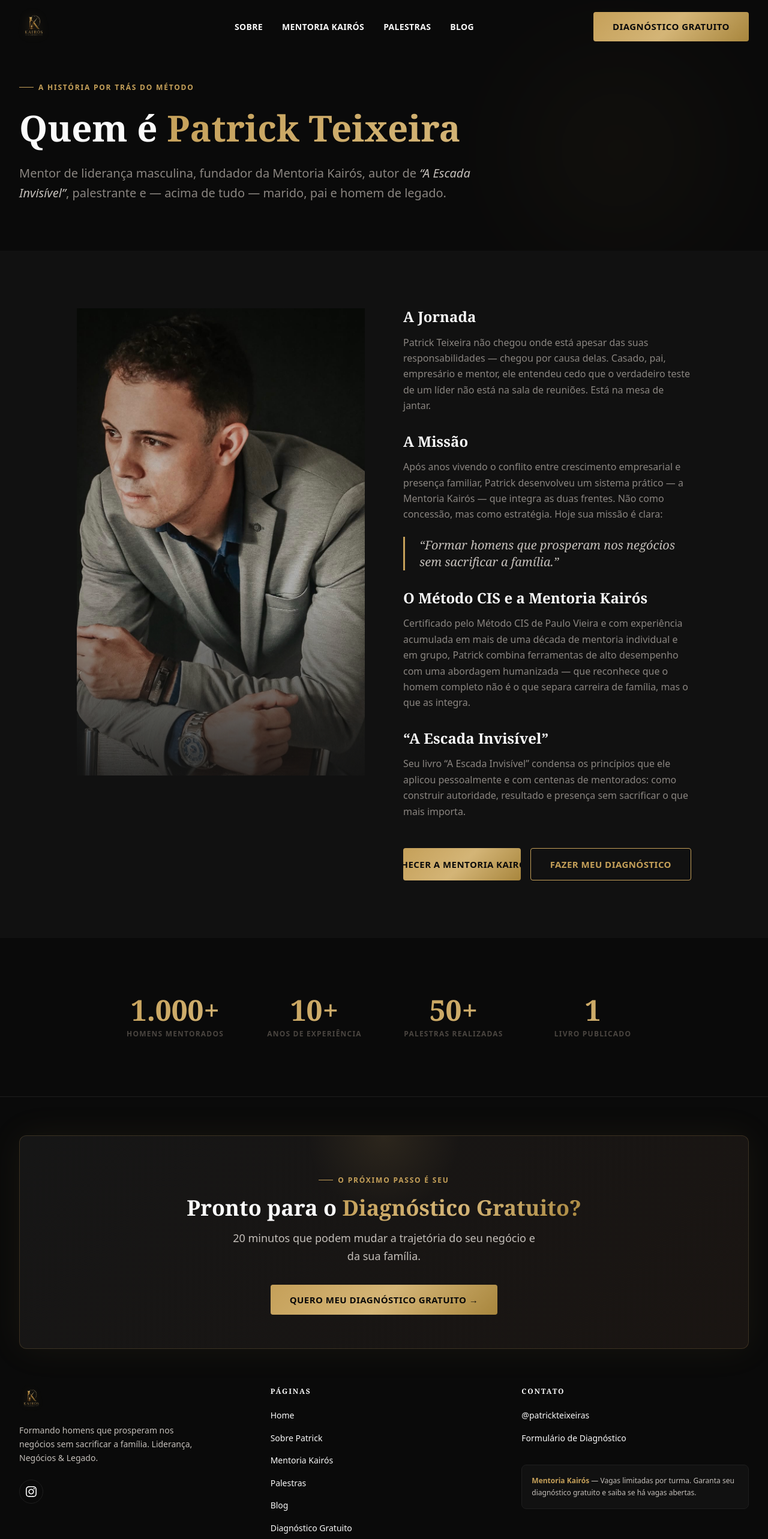
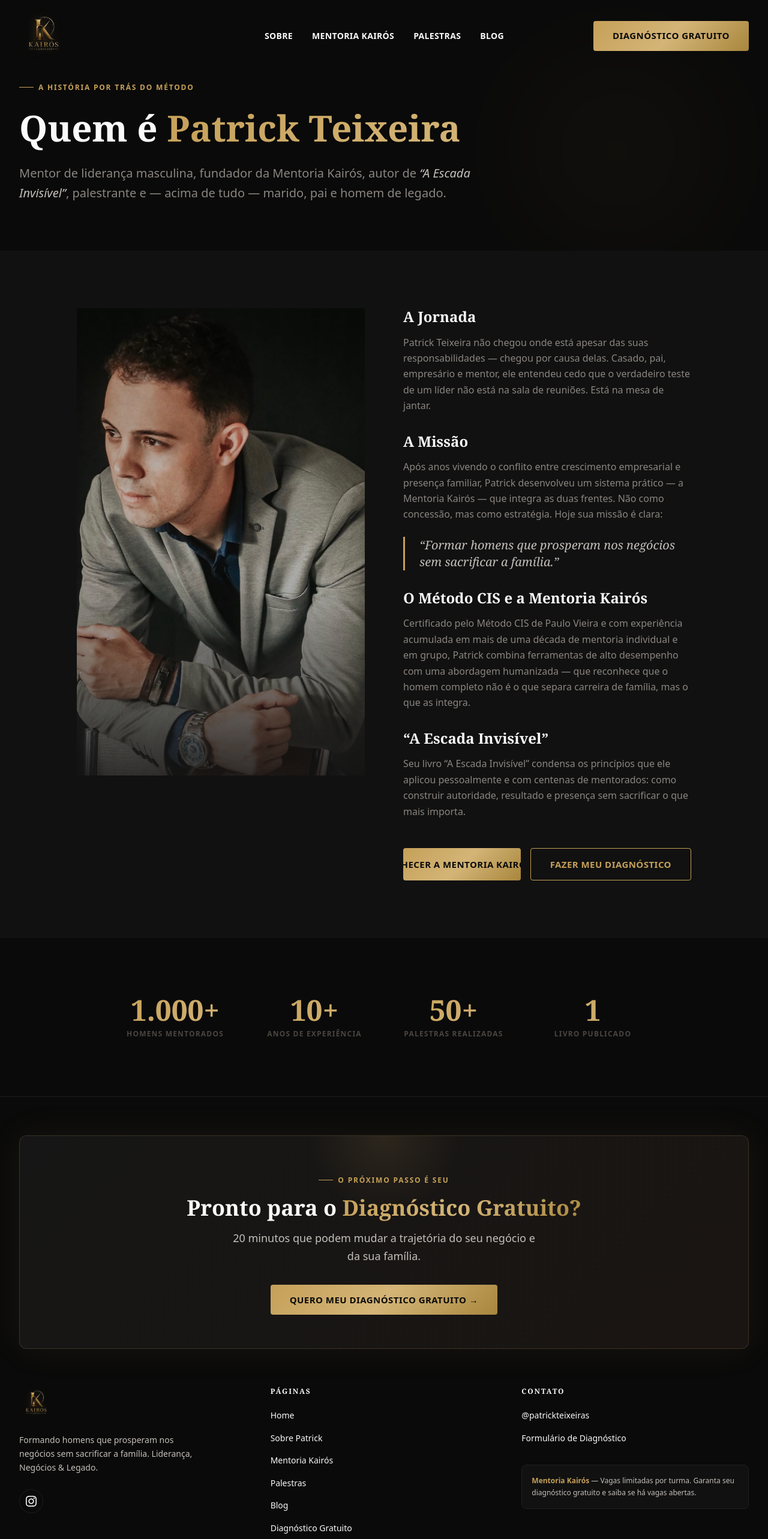
Before and after one commit to Alves1986/patrickteixeira, a Next.js app: page /sobre in a window 1280 px wide. Shown: the top 2566 px of the page at 60% size. Built offline with nearby package versions, Linux system fonts and the light colour scheme.

Commit message:
fix: restore missing closing div, enlarge logos, and fix book image extension casing

```diff
--- a/app/page.tsx
+++ b/app/page.tsx
@@ -260,6 +260,7 @@
                   }}
                 />
               </div>
+            </div>
 
             {/* Card flutuante — livro */}
             <div
@@ -271,7 +272,7 @@
               }}
             >
               <div className="relative w-12 h-16 rounded overflow-hidden shadow-md">
-                <Image src="/images/IMG_2634.PNG" alt="Capa do livro A Escada Invisível" fill className="object-cover" />
+                <Image src="/images/IMG_2634.png" alt="Capa do livro A Escada Invisível" fill className="object-cover" />
               </div>
               <div>
                 <p className="text-xs font-bold" style={{ color: '#FAFAFA' }}>A Escada Invisível</p>
--- a/components/layout/Footer.tsx
+++ b/components/layout/Footer.tsx
@@ -66,9 +66,9 @@
                 <Image
                   src="/logo.png"
                   alt="Kairós Leadership — Patrick Teixeira"
-                  width={140}
-                  height={42}
-                  className="h-10 w-auto object-contain"
+                  width={200}
+                  height={60}
+                  className="h-14 w-auto object-contain"
                   style={{ filter: 'drop-shadow(0 0 6px rgba(197,160,89,0.2))' }}
                 />
               </Link>
--- a/components/layout/Header.tsx
+++ b/components/layout/Header.tsx
@@ -38,16 +38,16 @@
         >
           {/* Fundo escuro atrás da logo branca */}
           <div
-            className="relative h-12 w-auto"
-            style={{ minWidth: 160 }}
+            className="relative h-20 w-auto"
+            style={{ minWidth: 260 }}
           >
             <Image
               src="/logo.png"
               alt="Kairós Leadership — Patrick Teixeira"
-              width={160}
-              height={48}
+              width={260}
+              height={80}
               priority
-              className="h-12 w-auto object-contain transition-opacity duration-300 group-hover:opacity-80"
+              className="h-20 w-auto object-contain transition-opacity duration-300 group-hover:opacity-80"
               style={{ filter: 'drop-shadow(0 0 8px rgba(197,160,89,0.3))' }}
             />
           </div>
```
